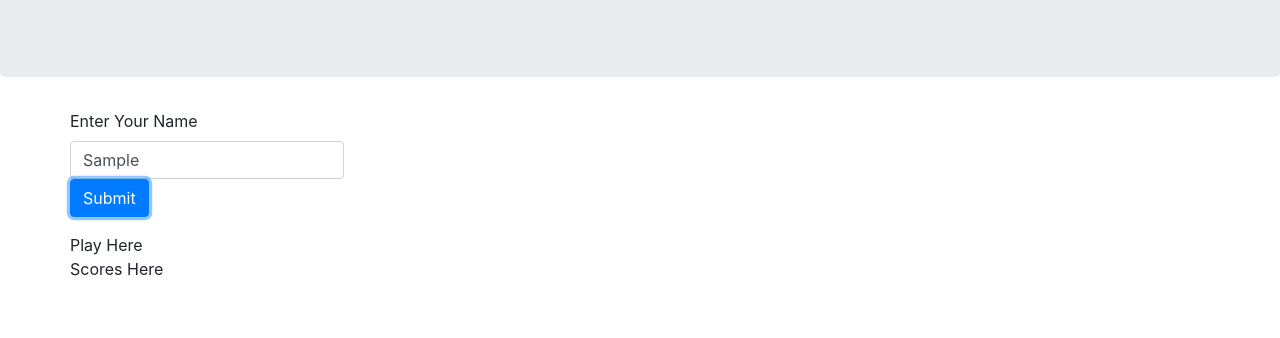
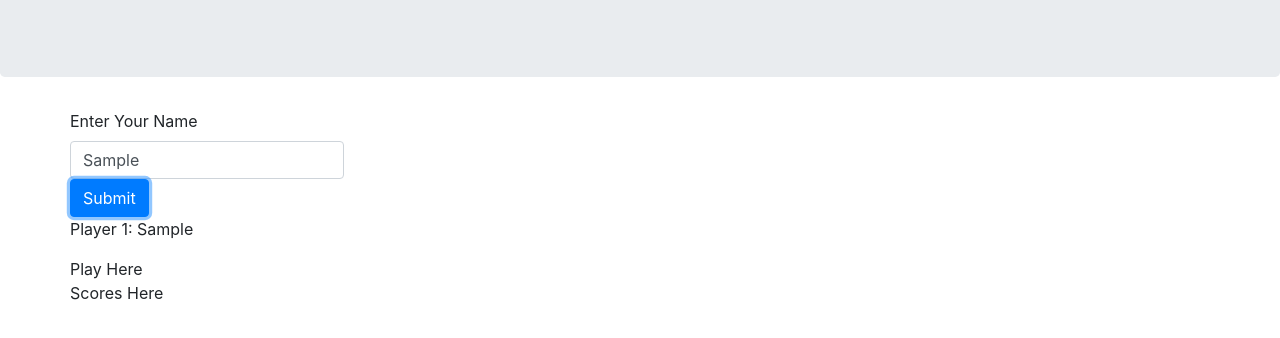
Before and after one commit to kalargent/RPS, a plain HTML site: page index.html in a window 1280 px wide. Both pictures are taken after typing "Sample" into the empty fields and a click on the button "Submit". Shown: the part 172-510 px from the top of the page. Drawn offline with nearby package versions, Linux system fonts and the light colour scheme.

Commit message:
player 1 div updates successfully

```diff
--- a/assets/javascript/rps-game.js
+++ b/assets/javascript/rps-game.js
@@ -34,10 +34,14 @@ var firebaseConfig = {
     // test to see if on click works
     console.log("on click works");
 
-    var player1 = $("#nameField").val();
-    var player2 = $("#nameField").val();
+    p1Name = $("#nameField").val();
+    p2Name = $("#nameField").val();
 
-    console.log(player1);
-    console.log(player2);
+    console.log(p1Name);
+    console.log(p2Name);
+
+    if (this.p1Name === null || this.p1Name === undefined) {
+        $("#p1name").text("Player 1: " + p1Name);
+    }
 
   })
--- a/index.html
+++ b/index.html
@@ -21,6 +21,8 @@
                         <label for="nameField">Enter Your Name</label>
                         <input type="text" class="form-control" id="nameField" placeholder="enter your name">
                         <button type="submit" class="btn btn-primary" id="addPlayer">Submit</button>
+                        <div id="p1name"></div>
+                        <div id="p1name"></div>
                     </div>
 
             </div>
```
